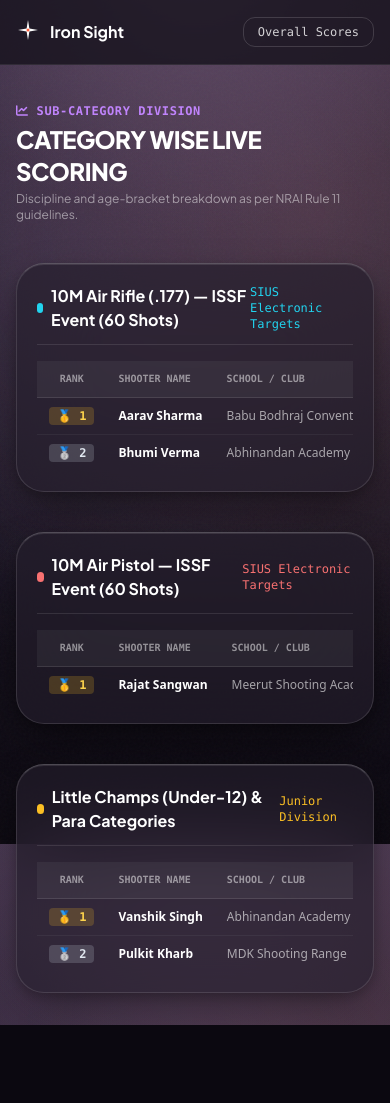
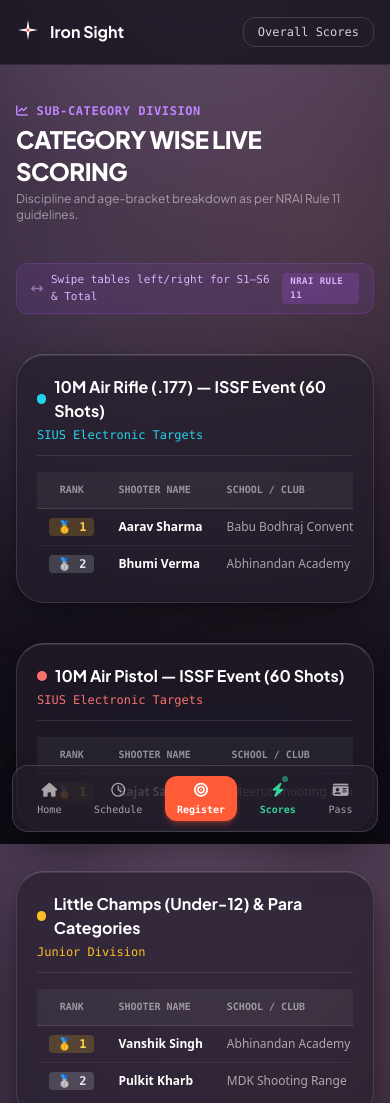
Before and after one commit to LetMeCodex/iron-sight-championship, a plain HTML site: page category-wise-scoring.html in a window 390 px wide. Shown: the top 1103 px of the page. Before the commit the page ends 1025 px from the top, so only its background shows below. Drawn offline with nearby package versions, Linux system fonts and the light colour scheme.

Commit message:
Mobile UX polish: floating bottom dock, top dynamic toast, swipe cues, responsive lane grid

```diff
--- a/assets/css/pioneer-theme.css
+++ b/assets/css/pioneer-theme.css
@@ -128,3 +128,15 @@ body::before {
 ::-webkit-scrollbar-thumb:hover {
   background: rgba(255, 91, 55, 0.6);
 }
+
+/* Mobile Safe Area & Bottom Dock Spacing */
+@media (max-width: 1023px) {
+  body {
+    padding-bottom: 5.5rem !important;
+  }
+}
+
+/* Touch momentum for tables */
+.overflow-x-auto {
+  -webkit-overflow-scrolling: touch;
+}
--- a/assets/js/portal.js
+++ b/assets/js/portal.js
@@ -72,30 +72,79 @@ function saveBooking(booking) {
   localStorage.setItem(STORAGE_KEY_BOOKINGS, JSON.stringify(bookings));
 }
 
-// Global Floating Toast
+// Global Floating Toast (Top Dynamic Island Style)
 function showToast(msg, icon = 'check') {
   let toast = document.getElementById('globalToast');
   if (!toast) {
     toast = document.createElement('div');
     toast.id = 'globalToast';
-    toast.className = 'fixed bottom-6 right-6 z-50 pioneer-card px-5 py-3 text-xs font-mono flex items-center gap-3 transition-all duration-300 transform translate-y-24 opacity-0 pointer-events-none';
+    toast.className = 'fixed top-4 left-1/2 -translate-x-1/2 z-50 pioneer-card px-5 py-3 text-xs font-mono flex items-center gap-3 transition-all duration-300 transform -translate-y-16 opacity-0 pointer-events-none shadow-2xl border border-white/20 whitespace-nowrap';
     document.body.appendChild(toast);
   }
 
   toast.innerHTML = `
-    <span class="w-6 h-6 rounded-full bg-emerald-500/20 text-emerald-400 flex items-center justify-center text-xs">
+    <span class="w-6 h-6 rounded-full bg-emerald-500/20 text-emerald-400 flex items-center justify-center text-xs flex-shrink-0">
       <i class="fa-solid fa-${icon}"></i>
     </span>
     <span class="text-white font-medium">${msg}</span>
   `;
 
-  toast.classList.remove('translate-y-24', 'opacity-0');
+  toast.classList.remove('-translate-y-16', 'opacity-0');
   toast.classList.add('translate-y-0', 'opacity-100');
 
   setTimeout(() => {
     toast.classList.remove('translate-y-0', 'opacity-100');
-    toast.classList.add('translate-y-24', 'opacity-0');
+    toast.classList.add('-translate-y-16', 'opacity-0');
   }, 3200);
+}
+
+// Global Floating Mobile Bottom Dock (App-Style Navigation)
+function renderMobileBottomNav() {
+  if (document.getElementById('mobileBottomNav')) return;
+  const nav = document.createElement('nav');
+  nav.id = 'mobileBottomNav';
+  nav.className = 'fixed bottom-3 inset-x-3 z-40 lg:hidden pioneer-card px-2 py-2 flex items-center justify-around text-center border border-white/15 backdrop-blur-2xl shadow-2xl rounded-2xl';
+
+  const path = window.location.pathname.toLowerCase();
+  const isHome = path.endsWith('index.html') || path.endsWith('/') || path === '' || (!path.includes('.html'));
+  const isSchedule = path.includes('match-schedule');
+  const isRegister = path.includes('register');
+  const isLive = path.includes('live-scoring') || path.includes('category-wise');
+  const isTrack = path.includes('track-booking');
+
+  nav.innerHTML = `
+    <a href="index.html" class="flex flex-col items-center gap-0.5 px-2.5 py-1.5 rounded-xl font-mono text-[10px] transition-colors ${isHome ? 'text-[#FF5B37] font-bold' : 'text-white/60 hover:text-white'}">
+      <i class="fa-solid fa-house text-sm"></i>
+      <span>Home</span>
+    </a>
+    <a href="match-schedule.html" class="flex flex-col items-center gap-0.5 px-2.5 py-1.5 rounded-xl font-mono text-[10px] transition-colors ${isSchedule ? 'text-amber-400 font-bold' : 'text-white/60 hover:text-white'}">
+      <i class="fa-regular fa-clock text-sm"></i>
+      <span>Schedule</span>
+    </a>
+    <a href="register.html" class="flex flex-col items-center gap-0.5 px-3 py-1 rounded-xl font-mono text-[10px] pioneer-btn-coral text-white font-bold transition-transform active:scale-95 shadow-md shadow-[#FF5B37]/30">
+      <i class="fa-solid fa-bullseye text-sm"></i>
+      <span>Register</span>
+    </a>
+    <a href="live-scoring.html" class="flex flex-col items-center gap-0.5 px-2.5 py-1.5 rounded-xl font-mono text-[10px] transition-colors ${isLive ? 'text-emerald-400 font-bold' : 'text-white/60 hover:text-white'}">
+      <div class="relative">
+        <i class="fa-solid fa-bolt text-sm"></i>
+        <span class="w-1.5 h-1.5 rounded-full bg-emerald-400 animate-pulse absolute -top-1 -right-1"></span>
+      </div>
+      <span>Scores</span>
+    </a>
+    <a href="track-booking.html" class="flex flex-col items-center gap-0.5 px-2.5 py-1.5 rounded-xl font-mono text-[10px] transition-colors ${isTrack ? 'text-cyan-400 font-bold' : 'text-white/60 hover:text-white'}">
+      <i class="fa-solid fa-id-card text-sm"></i>
+      <span>Pass</span>
+    </a>
+  `;
+  document.body.appendChild(nav);
+}
+
+// Auto-attach bottom dock on DOM ready
+if (document.readyState === 'loading') {
+  document.addEventListener('DOMContentLoaded', renderMobileBottomNav);
+} else {
+  renderMobileBottomNav();
 }
 
 // ================= BACKUP & DISASTER RECOVERY HUB ================= //
--- a/category-wise-scoring.html
+++ b/category-wise-scoring.html
@@ -56,9 +56,18 @@
       <p class="text-xs sm:text-sm text-white/50 mt-1">Discipline and age-bracket breakdown as per NRAI Rule 11 guidelines.</p>
     </div>
 
+    <!-- Mobile Swipe Cue -->
+    <div class="flex items-center justify-between py-2 px-3.5 rounded-xl bg-purple-500/10 border border-purple-500/20 text-purple-300 font-mono text-[11px] mb-3 md:hidden">
+      <div class="flex items-center gap-2">
+        <i class="fa-solid fa-arrows-left-right text-xs animate-pulse"></i>
+        <span>Swipe tables left/right for S1–S6 & Total</span>
+      </div>
+      <span class="text-[9px] uppercase tracking-wider bg-purple-500/20 px-2 py-0.5 rounded font-bold">NRAI Rule 11</span>
+    </div>
+
     <!-- Category 1: 10M Air Rifle ISSF -->
     <div class="pioneer-card p-5 sm:p-6 space-y-4">
-      <div class="flex items-center justify-between border-b border-white/10 pb-3">
+      <div class="flex flex-col sm:flex-row sm:items-center justify-between border-b border-white/10 pb-3 gap-1">
         <h3 class="font-display font-bold text-base text-white flex items-center gap-2">
           <span class="w-2.5 h-2.5 rounded-full bg-cyan-400"></span>
           10M Air Rifle (.177) — ISSF Event (60 Shots)
@@ -120,7 +129,7 @@
 
     <!-- Category 2: 10M Air Pistol ISSF -->
     <div class="pioneer-card p-5 sm:p-6 space-y-4">
-      <div class="flex items-center justify-between border-b border-white/10 pb-3">
+      <div class="flex flex-col sm:flex-row sm:items-center justify-between border-b border-white/10 pb-3 gap-1">
         <h3 class="font-display font-bold text-base text-white flex items-center gap-2">
           <span class="w-2.5 h-2.5 rounded-full bg-red-400"></span>
           10M Air Pistol — ISSF Event (60 Shots)
@@ -168,7 +177,7 @@
 
     <!-- Category 3: Little Champs & Para Categories -->
     <div class="pioneer-card p-5 sm:p-6 space-y-4">
-      <div class="flex items-center justify-between border-b border-white/10 pb-3">
+      <div class="flex flex-col sm:flex-row sm:items-center justify-between border-b border-white/10 pb-3 gap-1">
         <h3 class="font-display font-bold text-base text-white flex items-center gap-2">
           <span class="w-2.5 h-2.5 rounded-full bg-amber-400"></span>
           Little Champs (Under-12) & Para Categories
```
Also changed, not shown: live-scoring.html (+9 -0 lines), register.html (+1 -1 lines).
